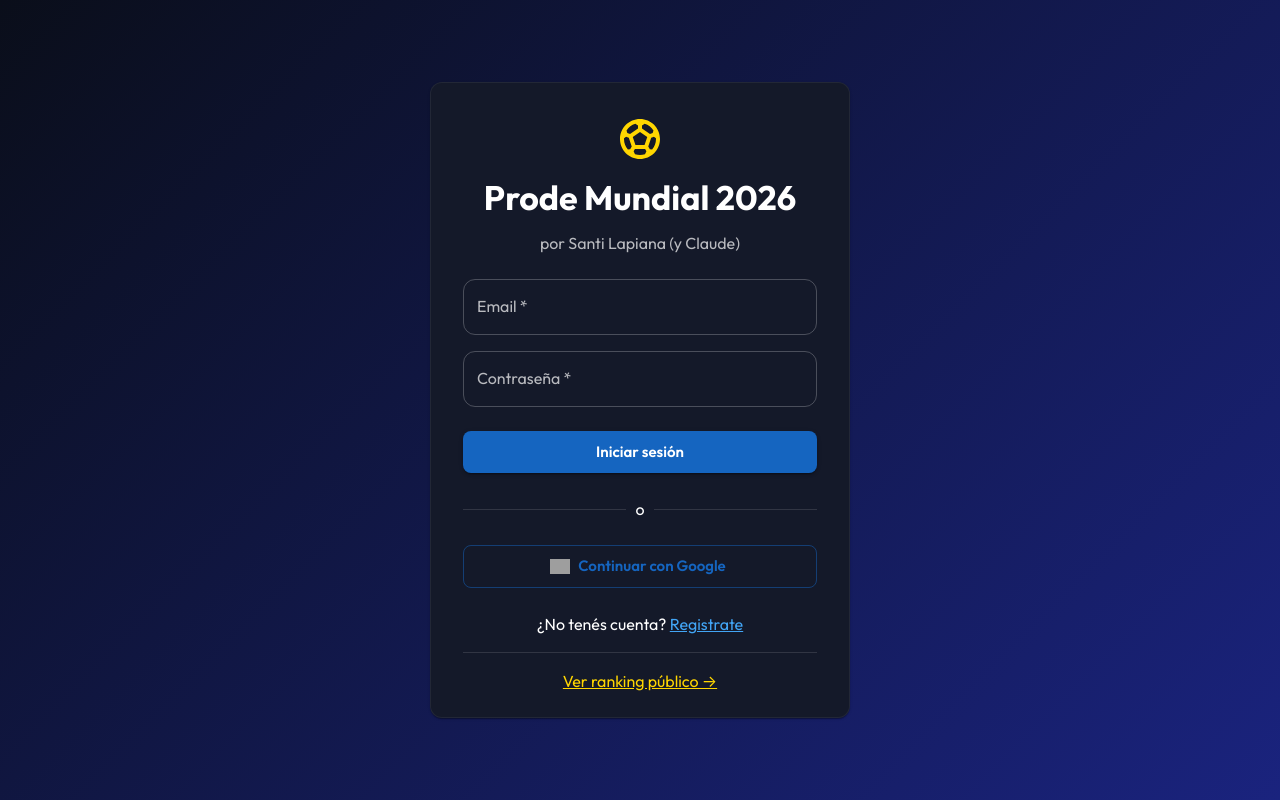
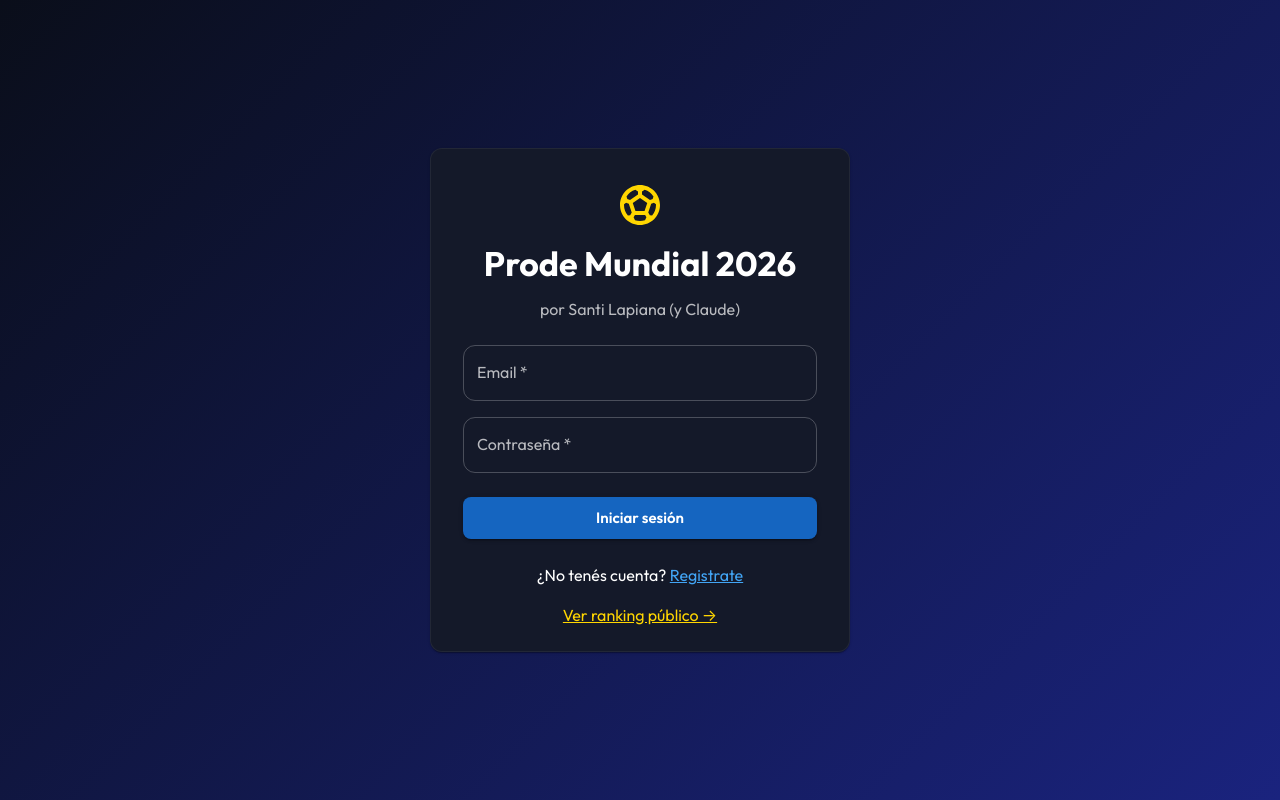
Before and after one commit to prode-mundial-2026/frontend, a React (Vite) app: page /login in a window 1280 px wide. Built offline with nearby package versions, Linux system fonts and the light colour scheme; no server answers; grey boxes are pictures that could not be loaded.

Commit message:
eliminar login de google

```diff
--- a/src/pages/LoginPage.tsx
+++ b/src/pages/LoginPage.tsx
@@ -2,12 +2,10 @@ import { useState } from 'react';
 import { useNavigate, Link as RouterLink } from 'react-router-dom';
 import {
   Box, Card, CardContent, TextField, Button, Typography,
-  Divider, Alert, CircularProgress,
+  Alert, CircularProgress,
 } from '@mui/material';
 import SportsSoccerIcon from '@mui/icons-material/SportsSoccer';
 import { useAuth } from '../context/AuthContext';
-
-const GOOGLE_AUTH_URL = `${import.meta.env.VITE_API_URL || 'http://localhost:3001/api'}/auth/google`;
 
 export default function LoginPage() {
   const navigate = useNavigate();
@@ -85,24 +83,6 @@ export default function LoginPage() {
             </Button>
           </form>
 
-          <Divider sx={{ my: 3 }}>o</Divider>
-
-          <Button
-            variant="outlined"
-            fullWidth
-            size="large"
-            href={GOOGLE_AUTH_URL}
-            startIcon={
-              <img
-                src="https://www.gstatic.com/firebasejs/ui/2.0.0/images/auth/google.svg"
-                alt="Google"
-                width={20}
-              />
-            }
-          >
-            Continuar con Google
-          </Button>
-
           <Typography sx={{ mt: 3, textAlign: 'center' }}>
             ¿No tenés cuenta?{' '}
             <RouterLink to="/register" style={{ color: '#42A5F5' }}>
@@ -110,8 +90,7 @@ export default function LoginPage() {
             </RouterLink>
           </Typography>
 
-          <Divider sx={{ my: 2 }} />
-          <Typography sx={{ textAlign: 'center' }}>
+          <Typography sx={{ mt: 2, textAlign: 'center' }}>
             <RouterLink to="/ranking" style={{ color: '#FFD600' }}>
               Ver ranking público →
             </RouterLink>
```
